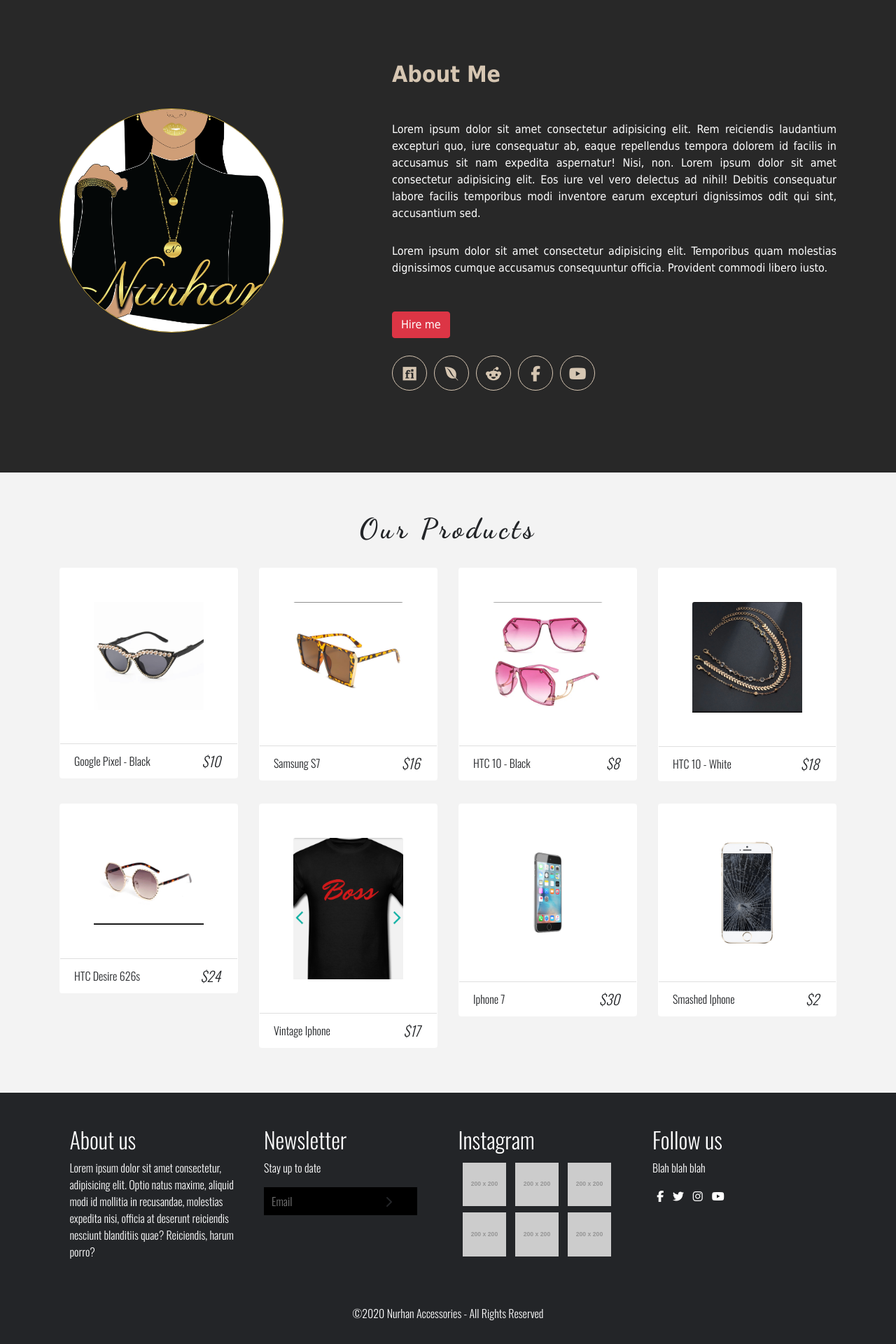
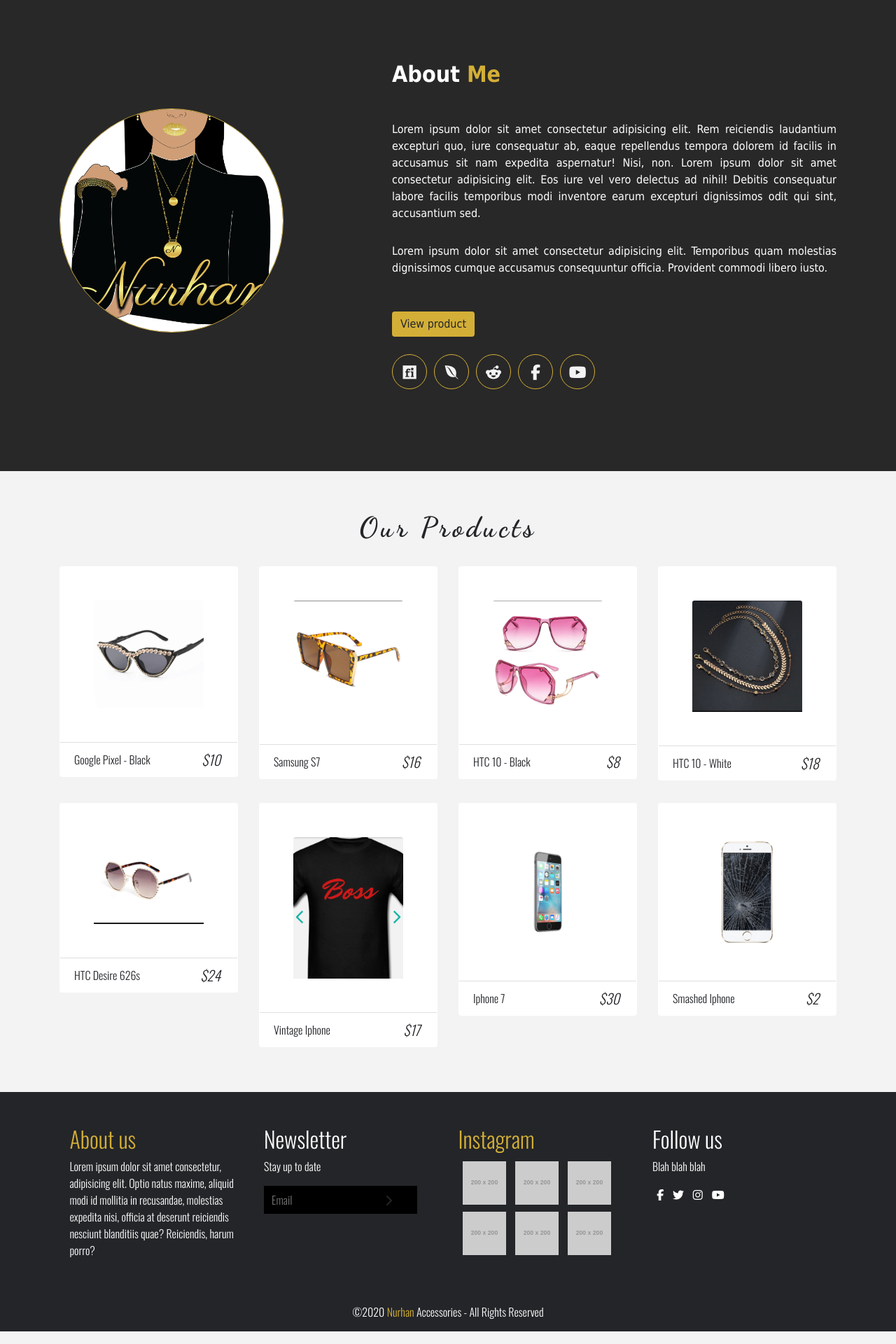
Before and after one commit to jtubay/DeployEcom, a React (Create React App) app: page / in a window 1280 px wide. Shown: the part 98-2018 px from the top of the page at 70% size. Built offline with nearby package versions, Linux system fonts and the light colour scheme.

Commit message:
adding styling

```diff
--- a/src/components/About.jsx
+++ b/src/components/About.jsx
@@ -15,13 +15,13 @@ export default class About extends Component {
                                 </div>
                             </div>
                     <div className="col-md-7 about-right">
-                        <h2 className="color-3"><b>About Me</b></h2>
+                        <h2 className="color-3"><b><span className="white">About</span><span className="gold"> Me</span></b></h2>
                         <p className="p-first text-white">
                             Lorem ipsum dolor sit amet consectetur adipisicing elit. Rem reiciendis laudantium excepturi quo, iure consequatur ab, eaque repellendus tempora dolorem id facilis in accusamus sit nam expedita aspernatur! Nisi, non. Lorem ipsum dolor sit amet consectetur adipisicing elit. Eos iure vel vero delectus ad nihil! Debitis consequatur labore facilis temporibus modi inventore earum excepturi dignissimos odit qui sint, accusantium sed.
                         </p>
                         <p className="text-white">Lorem ipsum dolor sit amet consectetur adipisicing elit. Temporibus quam molestias dignissimos cumque accusamus consequuntur officia. Provident commodi libero iusto.</p>
                         <h3 className="color-3 social-link-text">
-                            <button className="btn btn-danger">Hire me</button>
+                            <button className="btn btn-danger">View product</button>
 
                         </h3>
                         <ul className="about-link">
--- a/src/components/Footer.jsx
+++ b/src/components/Footer.jsx
@@ -10,7 +10,7 @@ export default function Footer() {
                 <div className="container">
 
                     <div className="about-us">
-                        <h2>About us</h2>
+                        <h2> <span className="gold">About</span><span className="gold"> us</span></h2>
                         <p>Lorem ipsum dolor sit amet consectetur, adipisicing elit. Optio natus maxime, aliquid modi id mollitia in recusandae, molestias expedita nisi, officia at deserunt reiciendis nesciunt blanditiis quae? Reiciendis, harum porro?
                         </p>
                     </div>
@@ -19,13 +19,13 @@ export default function Footer() {
                     <div className="newsletter">
                         <h2>Newsletter</h2>
                         <p>Stay up to date</p>
-                        <div class="form-element">
+                        <div className="form-element">
                             <input type="text" placeholder="Email" /><span><i className="fas fa-chevron-right"></i></span>
                         </div>
                     </div>
 
                     <div className="instagram">
-                        <h2>Instagram</h2>
+                        <h2><span className="gold">Instagram</span></h2>
                         <div className="flex-row">
                             <img src="https://placehold.it/200" alt="insta1"/>
                             <img src="https://placehold.it/200" alt="insta2"/>
@@ -41,18 +41,18 @@ export default function Footer() {
                         <h2>Follow us</h2>
                         <p>Blah blah blah</p>
                         <div>
-                            <i class="socialI fab fa-facebook-f"></i>
-                             <i class="socialI fab fa-twitter"></i>
-                             <i class="socialI fab fa-instagram"></i>
-                            <i class="socialI fab fa-youtube"></i>
+                            <i className="socialI fab fa-facebook-f"></i>
+                             <i className="socialI fab fa-twitter"></i>
+                             <i className="socialI fab fa-instagram"></i>
+                            <i className="socialI fab fa-youtube"></i>
                         </div>
                     </div>
                 </div>
                 <div className="rights flex-row">
                     <p className="text-gray">
-                        <p>
-                        &copy;{new Date().getFullYear()} Nurhan Accessories - All Rights Reserved
-                        </p>
+
+                        &copy;{new Date().getFullYear()} <span className="gold">Nurhan</span> Accessories - All Rights Reserved
+
 
                     </p>
                 </div>
--- a/src/components/Styled.jsx
+++ b/src/components/Styled.jsx
@@ -1,6 +1,13 @@
 import styled from 'styled-components';
 
 export const AboutMe = styled.div`
+.gold{
+    color:var(--mainGold)!important;
+
+}
+.white{
+    color:white;
+}
 #about{
     background:#282828;
     font-family: tahoma;
@@ -37,16 +44,25 @@ export const AboutMe = styled.div`
     display:inline-block;
 
 }
+.btn{
+    background:var(--mainGold);
+    border:none!important;
+    color:var(--mainDark);
+}
+.btn:hover{
+    background:var(--mainWhite);
+    color:var(--mainGold)
+}
 #about .about-link li a i{
     width:50px;
     height:50px;
     border-radius:50%;
     line-height:50px;
     text-align:center;
-    border:1px solid #d6c6b2;
+    border:1px solid var(--mainGold);
     margin-right:10px;
     font-size:22px;
-    color:#d6c6b2;
+    color:var(--mainWhite);
     transition:all .3s;
 }
 #about .about-link li a i:hover{
@@ -156,6 +172,12 @@ export const ProductWrapper = styled.div`
 }
 `
 export const FooterContainer = styled.footer`
+.white{
+    color:white;
+}
+.gold{
+    color:var(--mainGold);
+}
 footer p {
     color:white;
 }
```
